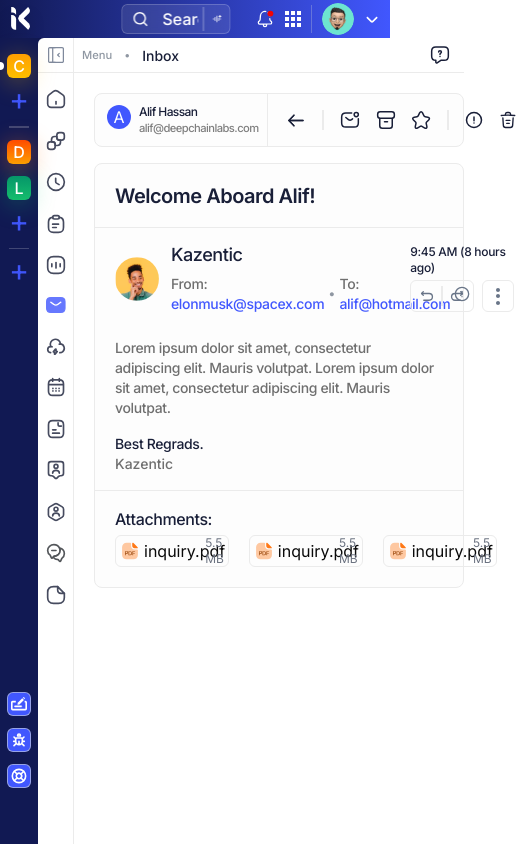
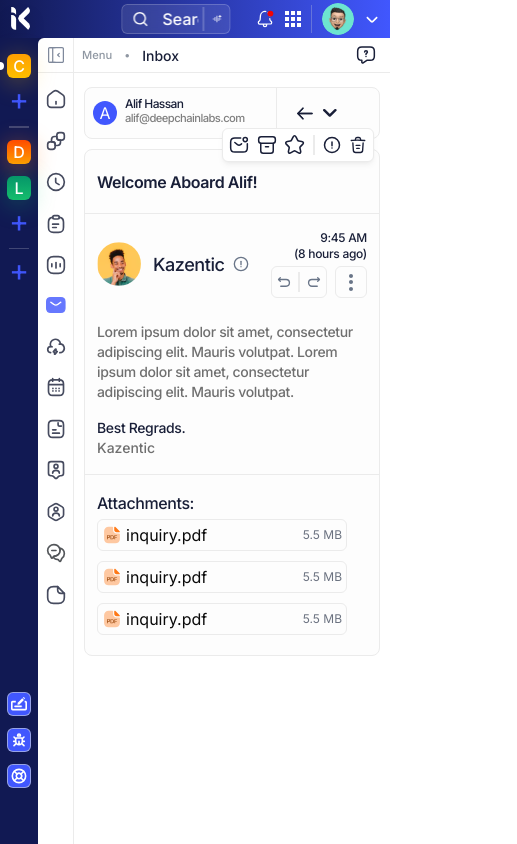
Before and after one commit to Shamiul-alim/Kazentic, a Next.js app: page /email/1 in a window 390 px wide. Both pictures are taken after a click on the picture 349 px from the left and 120 px from the top of the page. Shown: the whole page, 517 px wide, since content can reach past the window. Built offline with nearby package versions, Linux system fonts and the light colour scheme.

Commit message:
Email Inbox Details responsive

```diff
--- a/src/app/(application)/email/[emailId]/page.tsx
+++ b/src/app/(application)/email/[emailId]/page.tsx
@@ -4,20 +4,38 @@
 import Image from "next/image";
 import emailInboxData from "@/data/emailData.json";
 import { EmailAction, emailActions } from "@/lib/3DotMenu";
-import React from "react";
+import React, { useEffect, useState } from "react";
+import { useSidebar } from "@/context/SidebarContext";
 
 export default function EmailDetail() {
   const router = useRouter();
   const { emailId } = useParams();
   const [ismenuVisible, setismenuVisible] = React.useState(false);
   const [isinfoSection, setinfoSection] = React.useState(false);
+  const [isMobile, setIsMobile] = useState(false);
+  const [isActionMenuVisible, setIsActionMenuVisible] = useState(false);
+  const { isSidebarOpen } = useSidebar();
+
+  useEffect(() => {
+    const handleResize = () => {
+      setIsMobile(window.innerWidth < 1173);
+    };
+    handleResize();
+    window.addEventListener("resize", handleResize);
+    return () => window.removeEventListener("resize", handleResize);
+  }, []);
+
   const email = emailInboxData.find(
     (email) => email.id === parseInt(emailId as string)
   );
 
   if (!email) return <div>Email not found!</div>;
   return (
-    <div className="w-full h-full bg-[#FFFFFF] flex flex-col space-y-4 space-x-5">
+    <div
+      className={`w-full h-full bg-[#FFFFFF] flex flex-col  ${
+        isMobile && isSidebarOpen ? "rounded-tl-lg " : ""
+      }`}
+    >
       <div className="flex  items-center bg-[#FFFFFF]  border-b border-[#EBEBEB] p-2 sm:pl-3 md:pl-5 h-[2.188rem]  mb-1">
         <span className="text-[0.7rem] sm:texxt-[0.875rem] text-[#8F97A2] font-medium">
           Menu
@@ -36,12 +54,12 @@
           className="ml-auto mr-[0.4rem] shrink-0"
         />
       </div>
-      <div className=" rounded-lg bg-[#FDFDFD] border border-[#EBEBEB]  flex flex-row items-center pl-3 pr-3">
-        <div className="flex flex-row h-[3.25rem]  py-[0.688rem]  border-r border-[#EBEBEB] space-x-2  ">
+      <div className="h-[3.25rem] rounded-lg bg-[#FDFDFD] border border-[#EBEBEB]  flex flex-row items-center m-2.5 md:m-3 lg:mt-4 lg:mx-4 lg:mb-2.5">
+        <div className="flex flex-row  border-r border-[#EBEBEB] items-center space-x-2  pl-2 md:pl-4 h-[3.25rem] w-[12rem] md:w-[13.75rem]">
           <div className=" rounded-full bg-[#4157FE] w-[1.5rem] h-[1.5rem] md:h-[1.875rem] md:w-[1.875rem] flex justify-center items-center">
             <span className="text-[0.8rem  font-normal text-[#FFFFFF]">A</span>
           </div>
-          <div className="flex flex-col justify-center space-y-1.5 pr-2">
+          <div className="flex flex-col pb-1 space-y-1 ">
             <span className="text-[#191F38]  text-xs md:text-sm font-medium leading-[0.635rem] tracking-tighter">
               Alif Hassan
             </span>
@@ -50,7 +68,9 @@
             </span>
           </div>
         </div>
-        <div className="flex flex-row items-center ml-3 p-1.5 space-x-4">
+
+        {!isMobile && (
+          <div className="flex flex-row items-center ml-3 p-1.5 space-x-2 md:space-x-4">
             <Image
               src="/assets/arrow-left.svg"
               width={20}
@@ -97,16 +117,77 @@
               className="cursor-pointer"
             />
           </div>
+        )}
+        {isMobile && (
+          <div className="flex flex-row items-center ml-3 p-1.5 space-x-2 md:space-x-4">
+            <Image
+              src="/assets/arrow-left.svg"
+              width={20}
+              height={21}
+              alt="icon"
+              className="cursor-pointer"
+              onClick={() => router.push("/email")}
+            />
+            <Image
+              src="/assets/down.svg"
+              width={15}
+              height={15}
+              alt="icon"
+              className="cursor-pointer"
+              onClick={() => setIsActionMenuVisible((prev) => !prev)}
+            />
           </div>
+        )}
+      </div>
+      {isActionMenuVisible && isMobile && (
+        <div className=" border border-[#EBEBEB] absolute right-[1rem] md:right-[19rem] top-[8rem]  flex flex-row items-center ml-3 p-1.5 space-x-2 rounded-md bg-[#FFFFFF] shadow-md shadow-[#0000000D]">
+          <Image
+            src="/assets/sms-notification.svg"
+            width={20}
+            height={20}
+            alt="icon"
+            className="cursor-pointer"
+          />
+          <Image
+            src="/assets/archive.svg"
+            width={20}
+            height={20}
+            alt="icon"
+            className="cursor-pointer"
+          />
+          <Image
+            src="/assets/Vector2.svg"
+            width={20}
+            height={20}
+            alt="icon"
+            className="cursor-pointer"
+          />
+          <div className="h-5 border border-[#EBEBEB]"></div>
+          <Image
+            src="/assets/info-circle.svg"
+            width={18}
+            height={18}
+            alt="icon"
+            className="cursor-pointer"
+          />
+          <Image
+            src="/assets/trash.svg"
+            width={18}
+            height={18}
+            alt="icon"
+            className="cursor-pointer"
+          />
+        </div>
+      )}
 
-      <div className="rounded-lg bg-[#FDFDFD] border border-[#EBEBEB] ">
-        <div className="flex items-center h-[4rem] border-b border-[#EBEBEB] pl-5 pr-3">
-          <span className="font-semibold tracking-tight text-[1.25rem] text-[#191F38]">
+      <div className="rounded-lg bg-[#FDFDFD] border border-[#EBEBEB] mx-2.5 md:mx-3 lg:mx-4 ">
+        <div className="flex items-center pl-3 md:pl-5 h-[4rem] border-b border-[#EBEBEB] ">
+          <span className="font-semibold tracking-tight text-md md:text-xl text-[#191F38]">
             {email.subject}
           </span>
         </div>
 
-        <div className="flex flex-col pl-5 pr-6 pt-[1rem] pb-[1rem] border-b border-[#EBEBEB] ">
+        <div className="flex flex-col pl-3 md:pl-5 pr-3 md:pr-5 pt-[1rem] pb-[1rem] border-b border-[#EBEBEB] ">
           {/* Email Content */}
           <div className="mb-6 flex flex-row justify-between ">
             <div className=" flex flex-row space-x-3">
@@ -116,16 +197,26 @@
                 height={44}
                 alt="picture"
               />
-              <div className="flex flex-col space-y-2.5">
+              <div className="flex flex-col space-y-2.5 justify-center">
+                <div className="flex flex-row gap-2 items-center">
                   <span className="text-[1.13rem] text-[#191F38] font-medium tracking-tight leading-5">
                     {email.sender}
                   </span>
-                <div className="flex  flex-row space-x-1">
+                  <Image
+                    onClick={() => setinfoSection((prev) => !prev)}
+                    src="/assets/info-circle2.svg"
+                    width={16}
+                    height={16}
+                    alt="icon"
+                    className="cursor-pointer md:hidden"
+                  />
+                </div>
+                <div className="hidden md:flex  flex-col md:flex-row md:space-x-1">
                   <span className="font-medium tracking-tight leading-5 text-[#6F6F6F] text-sm">
                     From:{" "}
                     <span className="text-[#4157FE]">{email.senderEmail}</span>
                   </span>
-                  <span className="text-[0.8rem]  text-[#8F97A2] font-normal flex justify-center items-center">
+                  <span className="text-[0.8rem]  text-[#8F97A2] font-normal  justify-center items-center hidden md:block ">
                     &#x2022;
                   </span>
                   <span className="font-medium tracking-tight leading-5 text-[#6F6F6F] text-sm">
@@ -143,11 +234,16 @@
               </div>
             </div>
             <div className="flex flex-col space-y-1">
+              <div className="flex flex-col md:flex-row ml-auto">
+                <span className="font-medium text-xs tracking-tight text-[#191F38] ml-auto">
+                  9:45 AM
+                </span>
                 <span className="font-medium text-xs tracking-tight text-[#191F38]">
-                9:45 AM (8 hours ago)
+                  (8 hours ago)
                 </span>
+              </div>
               <div className="flex flex-row ml-auto gap-2">
-                <div className="w-[4rem] h-[2rem] space-x-1.5 border rounded-md border-[#EBEBEB] flex flex-row justify-center items-center">
+                <div className="w-[3.5rem] md:w-[4rem] h-[2rem] space-x-1.5 border rounded-md border-[#EBEBEB] flex flex-row justify-center items-center">
                   <Image
                     src="/assets/undo.svg"
                     width={16}
@@ -177,7 +273,7 @@
             </div>
           </div>
           <div
-            className={`h-auto w-[15.25rem] rounded-md bg-[#FFFFFF] shadow-md shadow-[#0000000D] absolute right-5 top-[18.6rem] border border-[#EBEBEB] ${
+            className={`h-auto w-[15.25rem] rounded-md bg-[#FFFFFF] shadow-md shadow-[#0000000D] absolute right-[1.5rem] md:right-[2rem] lg:right-[2.3rem] top-[19rem] md:top-[18.3rem] border border-[#EBEBEB] ${
               ismenuVisible ? "flex flex-col" : "hidden"
             } `}
           >
@@ -238,15 +334,15 @@
 
         {/* Attachments */}
         {email.attachments && email.attachments.length > 0 && (
-          <div className=" pl-5 pb-5 pt-4">
+          <div className=" pl-3 md:pl-5 pr-3 md:pr-5 pb-5 pt-4">
             <span className="font-medium text-base tracking-tight text-[#191F38]">
               Attachments:
             </span>
-            <div className="mt-1 space-x-1 flex flex-row gap-4">
+            <div className="mt-1 lg:space-x-1 flex flex-col lg:flex-row gap-2.5 md:gap-3">
               {email.attachments.map((attachment, index) => (
                 <div
                   key={index}
-                  className="flex items-center border border-[#EBEBEB] rounded-md w-[15.625rem] h-8 p-1 justify-between"
+                  className="flex items-center border border-[#EBEBEB] rounded-md w-[15.625rem] h-8 p-1 justify-between cursor-pointer"
                 >
                   <div className="flex flex-row gap-1">
                     <Image
--- a/src/components/Email/EmailSection.tsx
+++ b/src/components/Email/EmailSection.tsx
@@ -86,11 +86,11 @@
 
   return (
     <div
-      className={`w-full bg-[#FFFFFF] flex flex-col  ${
+      className={`w-full bg-[#FFFFFF] flex flex-col ${
         isMobile && isSidebarOpen ? "rounded-tl-lg " : ""
       }`}
     >
-      <div className="flex  items-center  border-b border-[#EBEBEB] p-2 sm:pl-3 md:pl-5 h-[2.188rem] ">
+      <div className="flex  items-center bg-[#FFFFFF]  border-b border-[#EBEBEB] p-2 sm:pl-3 md:pl-5 h-[2.188rem]  mb-1 ">
         <span className="text-[0.7rem] sm:texxt-[0.875rem] text-[#8F97A2] font-medium">
           Menu
         </span>
```
Also changed, not shown: public/assets/down.svg (added). Lines whose indentation alone changed are shown as unchanged.
